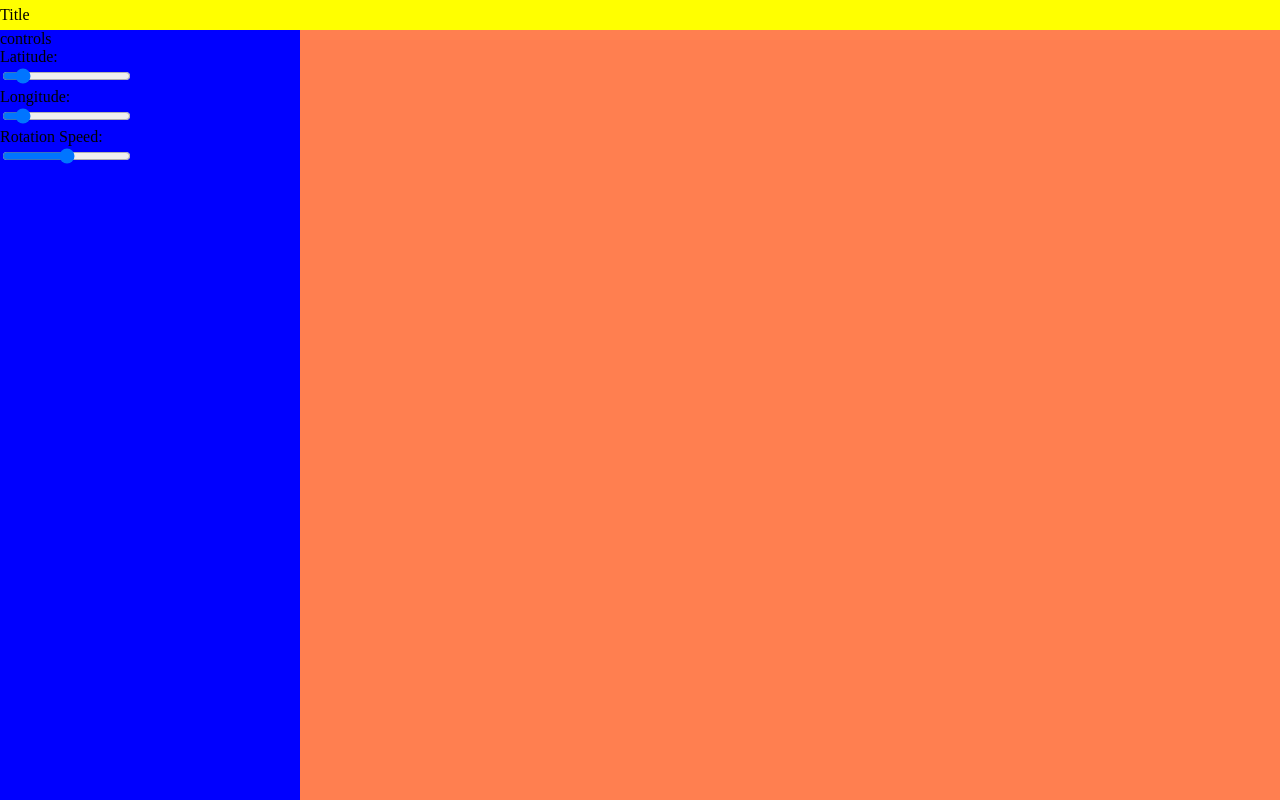
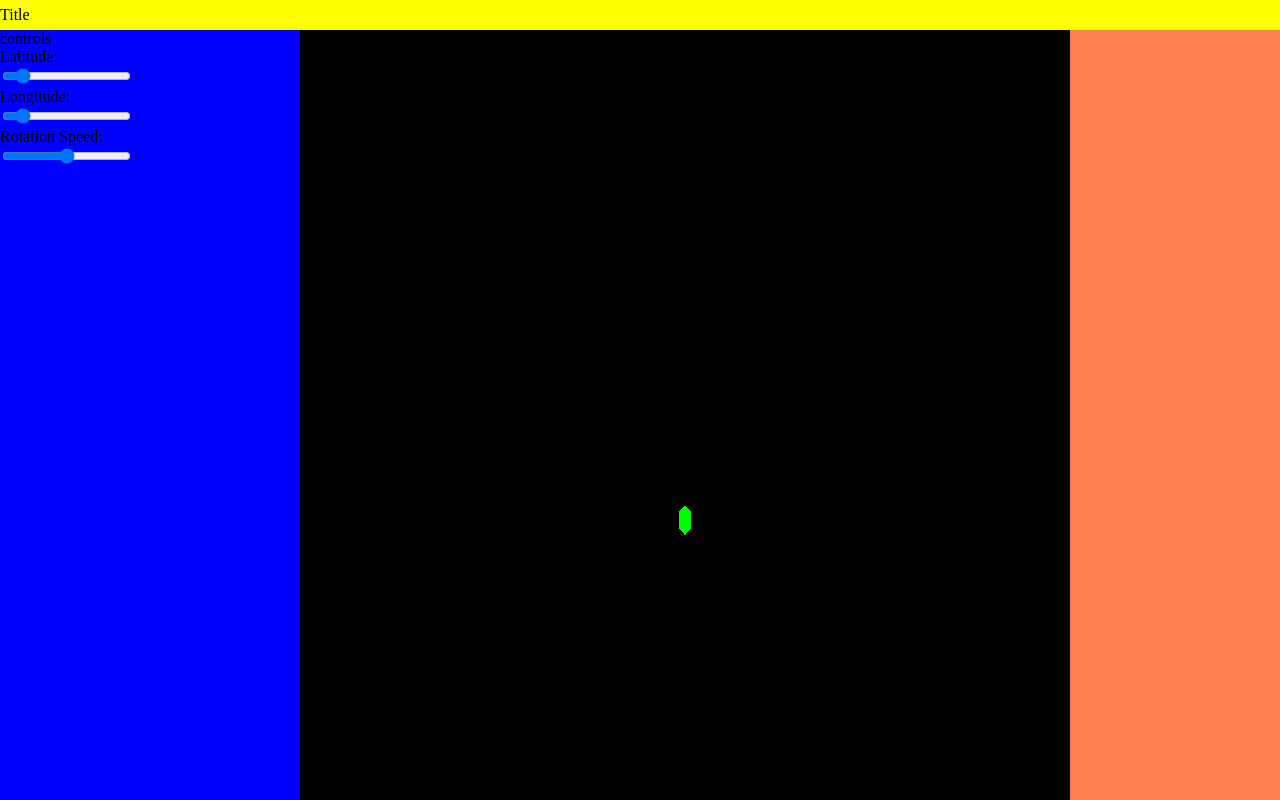
Before and after one commit to l057801/Sphere, a plain HTML site: page index.html in a window 1280 px wide. Shown: the top 800 px of the page. Drawn offline with nearby package versions, Linux system fonts and the light colour scheme.

Commit message:
trying to solve issue with sphere by returning to bare bones

```diff
--- a/index.html
+++ b/index.html
@@ -50,7 +50,7 @@
 			<div id="canvas"></div>
 		</div>
 		<script src="three.js"></script>
-		<script src="test.js"></script>
+		<script src="test2.js"></script>
 
 	</body>
 </html>
--- a/test.js
+++ b/test.js
@@ -14,13 +14,16 @@ function init(){
 	camera.lookAt( 0, 0, 0 );
 
 	// cube geometry
-	const geometry = new THREE.BoxGeometry();
+	const cube_geometry = new THREE.BoxGeometry();
 	const material = new THREE.MeshBasicMaterial( { color: 0x00ff00 } );
-	const cube = new THREE.Mesh( geometry, material );
+	const cube = new THREE.Mesh( cube_geometry, material );
 	scene.add( cube );
 
+	// spehere geometry
+	//let sphere_geometry = new THREE.BufferGeometry();
+
 	// animate
-	animate(cube)
+	animate()
 }
 
 
@@ -29,12 +32,14 @@ function animate() {
 	requestAnimationFrame( animate );
 	cube.rotation.x += rot;
 	cube.rotation.y += rot;
+
+	if (lines){
+		lines.forEach(line => {line.dispose()});
+	}
+
 	lines = sphere();
 	renderer.render( scene, camera );
 
-	for (i = 0; i < lines.length; i++) {
-		scene.remove(lines[i]);
-	}
 };
 
 
--- /dev/null
+++ b/test2.js
@@ -0,0 +1,25 @@
+
+function init(){
+	// renderer
+	const container = document.getElementById('canvas')
+	const renderer = new THREE.WebGLRenderer();
+	renderer.setSize( container.clientHeight, container.clientWidth);
+	container.appendChild( renderer.domElement )
+
+	// scene
+	const scene = new THREE.Scene();
+
+	// camera
+	const camera = new THREE.PerspectiveCamera( 75, window.innerWidth / window.innerHeight, 0.1, 1000 );
+	camera.position.set( 20, 20, 20);
+	camera.lookAt( 0, 0, 0 );
+
+	// cube geometry
+	const cube_geometry = new THREE.BoxGeometry();
+	const material = new THREE.MeshBasicMaterial( { color: 0x00ff00 } );
+	const cube = new THREE.Mesh( cube_geometry, material );
+
+	scene.add( cube );
+	renderer.render( scene, camera );
+}
+init()
```
